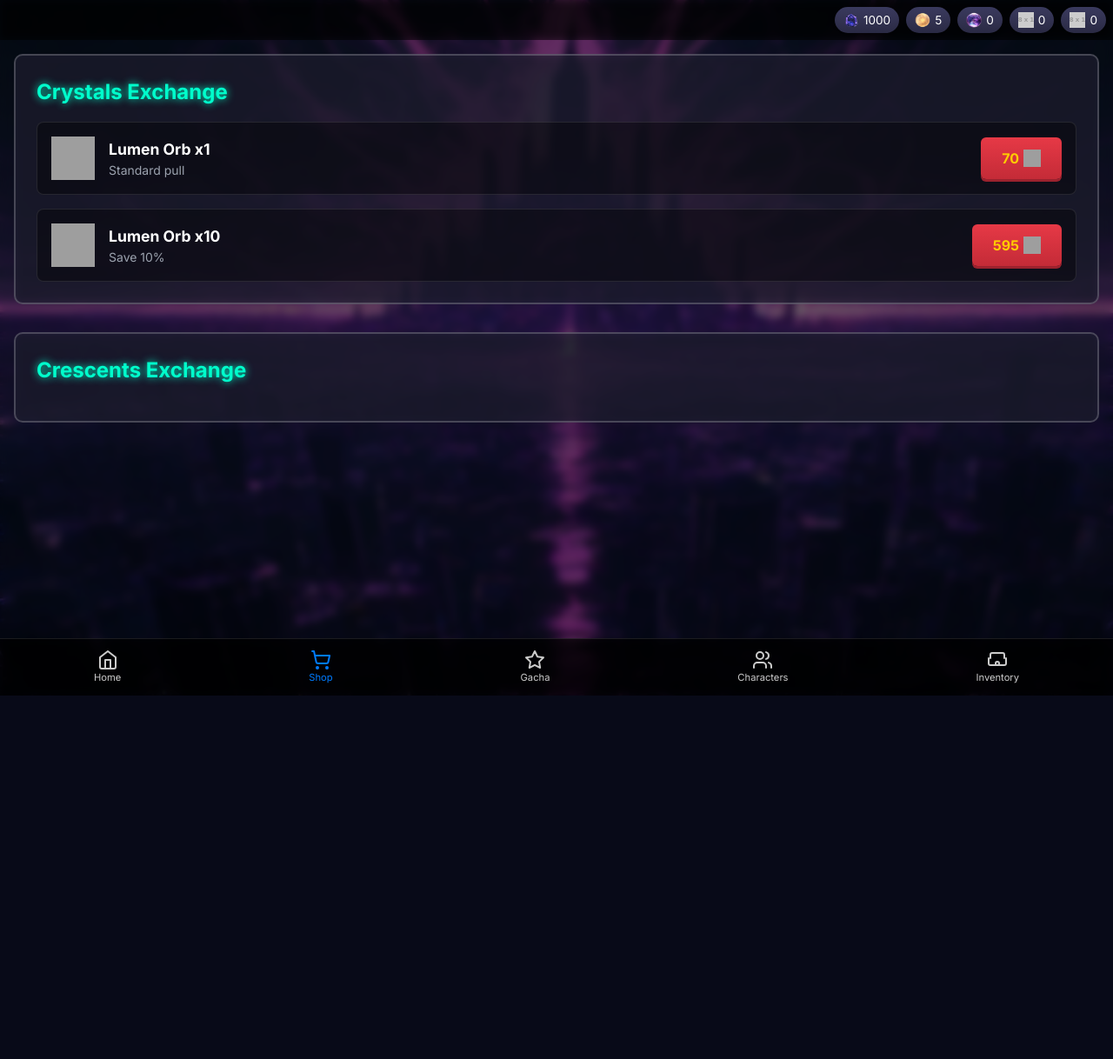
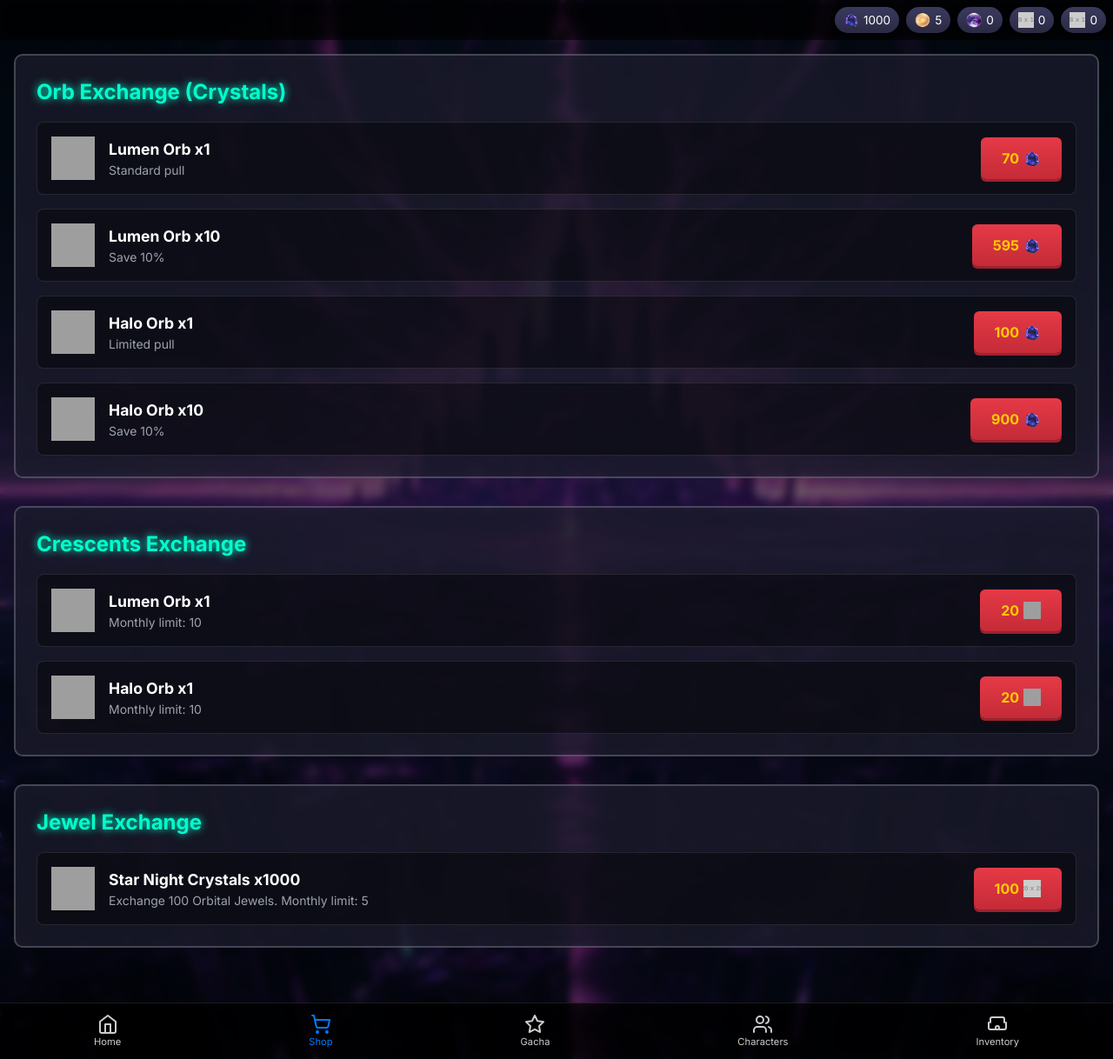
Before and after one commit to RAY6253132/Project-NovaFlare, a Flask app: page /shop in a window 1280 px wide. Shown: the whole page at 87% size. Before the commit the page ends 800 px from the top, so only its background shows below. Run offline with Flask 3, Linux system fonts and the light colour scheme; the visitor is signed in with stand-in values (Sample User, id 1); data comes from the database, SQL or seed files in the repository; grey boxes labelled with a size stand in for pictures from a placeholder-image service; data that the repository does not hold is empty; some libraries are stand-ins or nearby versions; grey boxes are pictures that could not be loaded.

Commit message:
Updated index.html game.html shop.html As Well As Well As app.py Updated The Shop And Gacha And A New HomePage UI/Layout And Important Fixes Related To Gacha

```diff
--- a/app.py
+++ b/app.py
@@ -6,7 +6,7 @@ import sqlite3
 import random
 from urllib.parse import unquote
 from flask import Flask, request, jsonify, render_template, session, redirect, url_for, g
-from werkzeug.security import generate_password_hash, check_password_hash
+from werkzeug.security import generate_password_hash, check_password_hash # Added this import
 
 app = Flask(__name__)
 app.secret_key = os.urandom(24) # A strong secret key for session management
@@ -34,7 +34,8 @@ DEFAULT_USER_DATA = {
     },
     'monthly_exchanges': {
         'exchange_lumen': 0,
-        'exchange_halo': 0
+        'exchange_halo': 0,
+        'exchange_snc_with_oj': 0 # New monthly limit for OJ exchange
     }
 }
 
@@ -123,7 +124,8 @@ COST_MAP = {
     'buy_halo_1': {'cost_type': 'star_night_crystals', 'cost_amount': 100, 'reward_type': 'halo_orbs', 'reward_amount': 1},
     'buy_halo_10': {'cost_type': 'star_night_crystals', 'cost_amount': 900, 'reward_type': 'halo_orbs', 'reward_amount': 10},
     'exchange_lumen': {'cost_type': 'auric_crescents', 'cost_amount': 20, 'reward_type': 'lumen_orbs', 'reward_amount': 1, 'limit': 10},
-    'exchange_halo': {'cost_type': 'auric_crescents', 'cost_amount': 20, 'reward_type': 'halo_orbs', 'reward_amount': 1, 'limit': 10}
+    'exchange_halo': {'cost_type': 'auric_crescents', 'cost_amount': 20, 'reward_type': 'halo_orbs', 'reward_amount': 1, 'limit': 10},
+    'exchange_snc_with_oj': {'cost_type': 'orbital_jewels', 'cost_amount': 100, 'reward_type': 'star_night_crystals', 'reward_amount': 1000, 'limit': 5} # New OJ exchange
 }
 
 # Define Gacha probabilities and item pool (UPDATED for rarity rules)
@@ -515,26 +517,6 @@ def pull_gacha():
             pity_5 = 0
             pity_4 = 0 # 5-star resets 4-star pity too
 
-        # Check for Spectra (duplicate characters) for Auric Crescents
-        # This is a simplified check. In a real game, you'd track character ownership
-        # and check if the pulled character is already owned.
-        # For now, we'll assume any 4-star or 5-star character pull *could* be a duplicate
-        # and award AC for Spectra if it's a character.
-        if result['type'] == 'Character' and (result['rarity'] == 4 or result['rarity'] == 5):
-            # This is a placeholder logic. You'd need a system to track owned characters
-            # and detect actual duplicates to award 50 AC per Spectra.
-            # For demonstration, let's just add a small chance or a fixed amount for now.
-            # As per your rule: "50 AC On Every Spectra"
-            # Since we don't have character ownership tracking here,
-            # I'll add a placeholder if a character is pulled that *could* be a duplicate.
-            # For a true implementation, you'd need to fetch user's owned characters.
-            # For now, I'll assume if a 4* or 5* character is pulled, it might be a Spectra.
-            # A more robust solution would involve checking if the user already owns this specific character.
-            # For this MVP, let's just add 50 AC if it's a character of 4* or 5* as a placeholder for "Spectra".
-            # This assumes every character pull of 4* or 5* is a "Spectra" for AC purposes.
-            # This needs to be refined with actual character ownership tracking.
-            user['auric_crescents'] += 50 # Add 50 AC for potential Spectra (duplicate character)
-
     # Ensure the banner_type key exists in pity_counters before assigning
     if banner_type not in user['pity_counters']:
         user['pity_counters'][banner_type] = {}
--- a/templates/game.html
+++ b/templates/game.html
@@ -419,6 +419,7 @@
                 <span>Inventory</span>
             </a>
         </div>
+    </div>
 
     <div id="pullResultsModal" class="results-modal">
         <div class="results-modal-content">
--- a/templates/shop.html
+++ b/templates/shop.html
@@ -276,16 +276,23 @@
         <div class="shop-content">
             <div id="shopContainer">
                 <div class="shop-section">
-                    <h2 class="shop-section-title">Crystals Exchange</h2>
-                    <div class="shop-item-list" id="lumen-shop-items">
-                        <!-- Lumen Orb items will be dynamically inserted here -->
+                    <h2 class="shop-section-title">Orb Exchange (Crystals)</h2>
+                    <div class="shop-item-list" id="orb-shop-items">
+                        <!-- Lumen Orb and Halo Orb items will be dynamically inserted here -->
                     </div>
                 </div>
 
                 <div class="shop-section">
                     <h2 class="shop-section-title">Crescents Exchange</h2>
-                    <div class="shop-item-list" id="exchange-shop-items">
+                    <div class="shop-item-list" id="auric-exchange-items">
                         <!-- Auric Crescent items will be dynamically inserted here -->
+                    </div>
+                </div>
+
+                <div class="shop-section">
+                    <h2 class="shop-section-title">Jewel Exchange</h2>
+                    <div class="shop-item-list" id="jewel-exchange-items">
+                        <!-- Orbital Jewel items will be dynamically inserted here -->
                     </div>
                 </div>
             </div>
@@ -391,37 +398,29 @@
 
         // Dynamic shop item data (can be fetched from backend)
         const shopItems = {
-            'lumen': [
+            'orb_exchange': [ // Combined Lumen and Halo into one section
                 { id: 'buy_lumen_1', name: 'Lumen Orb x1', description: 'Standard pull', cost: 70, cost_currency: 'snc_icon.png', icon: 'lumen_icon.png' },
-                { id: 'buy_lumen_10', name: 'Lumen Orb x10', description: 'Save 10%', cost: 595, cost_currency: 'snc_icon.png', icon: 'lumen_icon.png' }
-            ],
-            'halo': [
+                { id: 'buy_lumen_10', name: 'Lumen Orb x10', description: 'Save 10%', cost: 595, cost_currency: 'snc_icon.png', icon: 'lumen_icon.png' },
                 { id: 'buy_halo_1', name: 'Halo Orb x1', description: 'Limited pull', cost: 100, cost_currency: 'snc_icon.png', icon: 'halo_icon.png' },
                 { id: 'buy_halo_10', name: 'Halo Orb x10', description: 'Save 10%', cost: 900, cost_currency: 'snc_icon.png', icon: 'halo_icon.png' }
             ],
-            'exchange': [
+            'auric_exchange': [
                 { id: 'exchange_lumen', name: 'Lumen Orb x1', description: 'Monthly limit: 10', cost: 20, cost_currency: 'auric_crescent_icon.png', icon: 'lumen_icon.png' },
                 { id: 'exchange_halo', name: 'Halo Orb x1', description: 'Monthly limit: 10', cost: 20, cost_currency: 'auric_crescent_icon.png', icon: 'halo_icon.png' }
+            ],
+            'jewel_exchange': [ // New section for Orbital Jewel exchange
+                { id: 'exchange_snc_with_oj', name: 'Star Night Crystals x1000', description: 'Exchange 100 Orbital Jewels. Monthly limit: 5', cost: 100, cost_currency: 'orbital_jewels_icon.png', icon: 'snc_icon.png' }
             ]
         };
 
         function renderShopItems() {
-            const lumenContainer = document.getElementById('lumen-shop-items');
-            const haloContainer = document.getElementById('halo-shop-items');
-            const exchangeContainer = document.getElementById('exchange-shop-items');
+            const orbContainer = document.getElementById('orb-shop-items');
+            const auricContainer = document.getElementById('auric-exchange-items');
+            const jewelContainer = document.getElementById('jewel-exchange-items');
 
-            // Render Lumen items (bought with SNC)
-            lumenContainer.innerHTML = shopItems.lumen.map(item => createShopItemHTML(item)).join('');
-
-            // Render Halo items (bought with SNC) - Renamed section title to "Crystals Exchange" to encompass both
-            // The previous section was "Buy Lumen Orbs", this was "Buy Halo Orbs". Now both are under "Crystals Exchange"
-            // So, I'll append halo items to the same lumenContainer's parent if you want them together,
-            // or keep a separate section. For now, I'll keep them separate but rename the section title.
-            haloContainer.innerHTML = shopItems.halo.map(item => createShopItemHTML(item)).join('');
-
-
-            // Render Exchange items (bought with Auric Crescents)
-            exchangeContainer.innerHTML = shopItems.exchange.map(item => createShopItemHTML(item)).join('');
+            orbContainer.innerHTML = shopItems.orb_exchange.map(item => createShopItemHTML(item)).join('');
+            auricContainer.innerHTML = shopItems.auric_exchange.map(item => createShopItemHTML(item)).join('');
+            jewelContainer.innerHTML = shopItems.jewel_exchange.map(item => createShopItemHTML(item)).join('');
         }
 
         function createShopItemHTML(item) {
@@ -429,18 +428,27 @@
             let itemIconSrc;
             if (item.icon) {
                 itemIconSrc = `{{ url_for('static', filename='${item.icon}') }}`;
-            } else if (item.id.includes('lumen')) {
-                itemIconSrc = "{{ url_for('static', filename='lumen_icon.png') }}";
-            } else if (item.id.includes('halo')) {
-                itemIconSrc = "{{ url_for('static', filename='halo_icon.png') }}";
             } else {
                 itemIconSrc = "https://placehold.co/50x50?text=Item"; // Generic fallback
             }
 
+            // Determine the correct image for the cost currency
+            let costCurrencyIconSrc;
+            if (item.cost_currency === 'orbital_jewels_icon.png') {
+                costCurrencyIconSrc = "https://placehold.co/20x20/FFD700/000000?text=OJ"; // Placeholder for OJ
+            } else if (item.cost_currency === 'auric_crescent_icon.png') {
+                costCurrencyIconSrc = "{{ url_for('static', filename='auric_crescent_icon.png') }}";
+            } else if (item.cost_currency === 'snc_icon.png') {
+                costCurrencyIconSrc = "{{ url_for('static', filename='snc_icon.png') }}";
+            } else {
+                costCurrencyIconSrc = "https://placehold.co/20x20?text=Cost"; // Generic fallback
+            }
+
+
             return `
                 <div class="shop-item">
                     <div class="item-details">
-                        <img src="${itemIconSrc}" alt="${item.name}" class="item-icon">
+                        <img src="${itemIconSrc}" onerror="this.onerror=null;this.src='https://placehold.co/50x50?text=Item';" alt="${item.name}" class="item-icon">
                         <div class="item-info">
                             <h3>${item.name}</h3>
                             <p class="text-sm text-gray-400">${item.description}</p>
@@ -449,7 +457,7 @@
                     <button class="buy-button" onclick="showPurchaseModal('${item.id}', '${item.name}', ${item.cost}, '${item.cost_currency}')">
                         <div class="cost">
                             <span>${item.cost}</span>
-                            <img src="{{ url_for('static', filename='${item.cost_currency}') }}" alt="Cost">
+                            <img src="${costCurrencyIconSrc}" onerror="this.onerror=null;this.src='https://placehold.co/20x20?text=Cost';" alt="Cost">
                         </div>
                     </button>
                 </div>
@@ -466,6 +474,8 @@
                 currencyName = 'Star Night Crystals';
             } else if (costCurrency === 'auric_crescent_icon.png') {
                 currencyName = 'Auric Crescents';
+            } else if (costCurrency === 'orbital_jewels_icon.png') {
+                currencyName = 'Orbital Jewels';
             } else {
                 currencyName = 'currency'; // Fallback
             }
```
Lines whose indentation alone changed are shown as unchanged.
